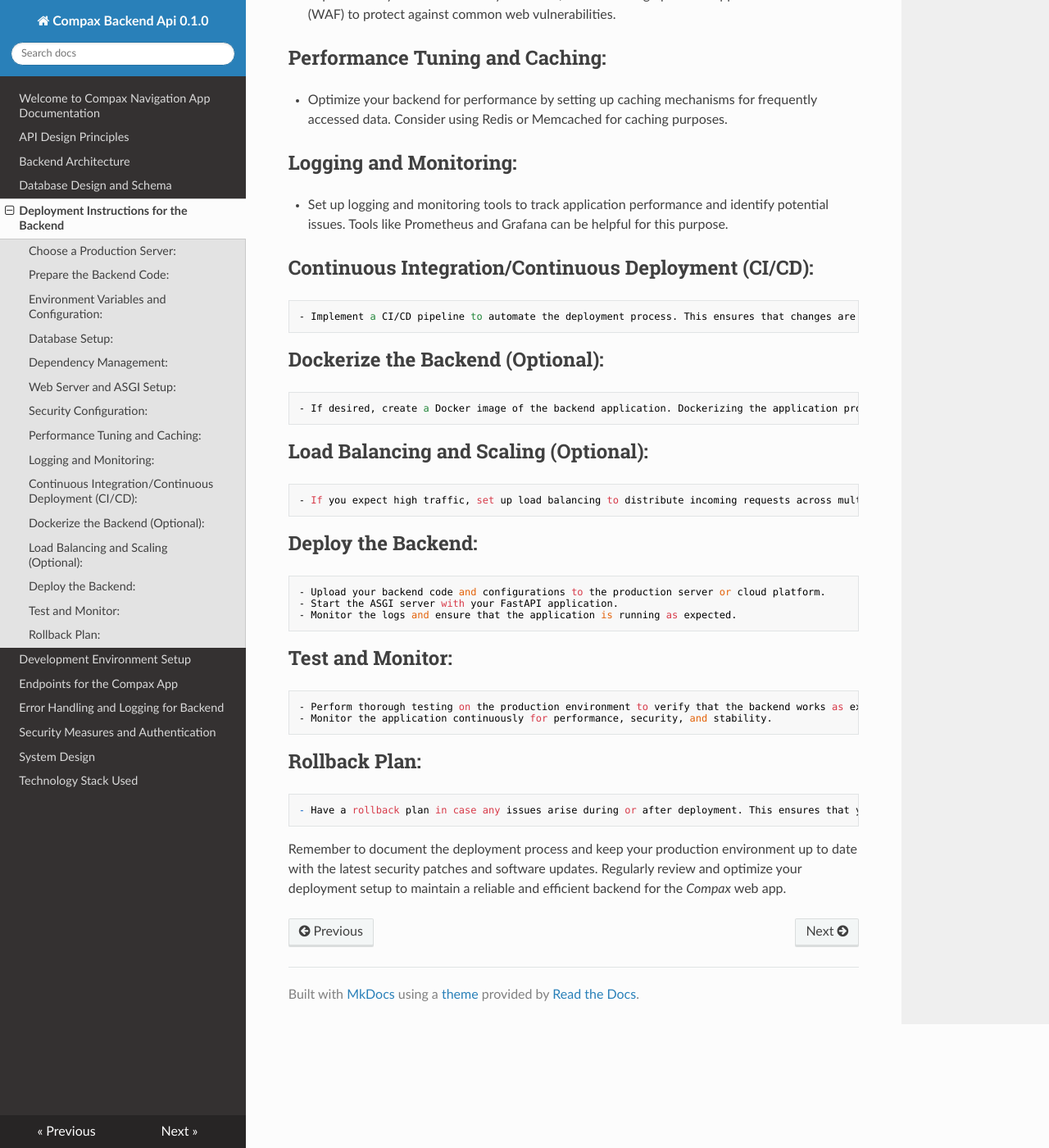
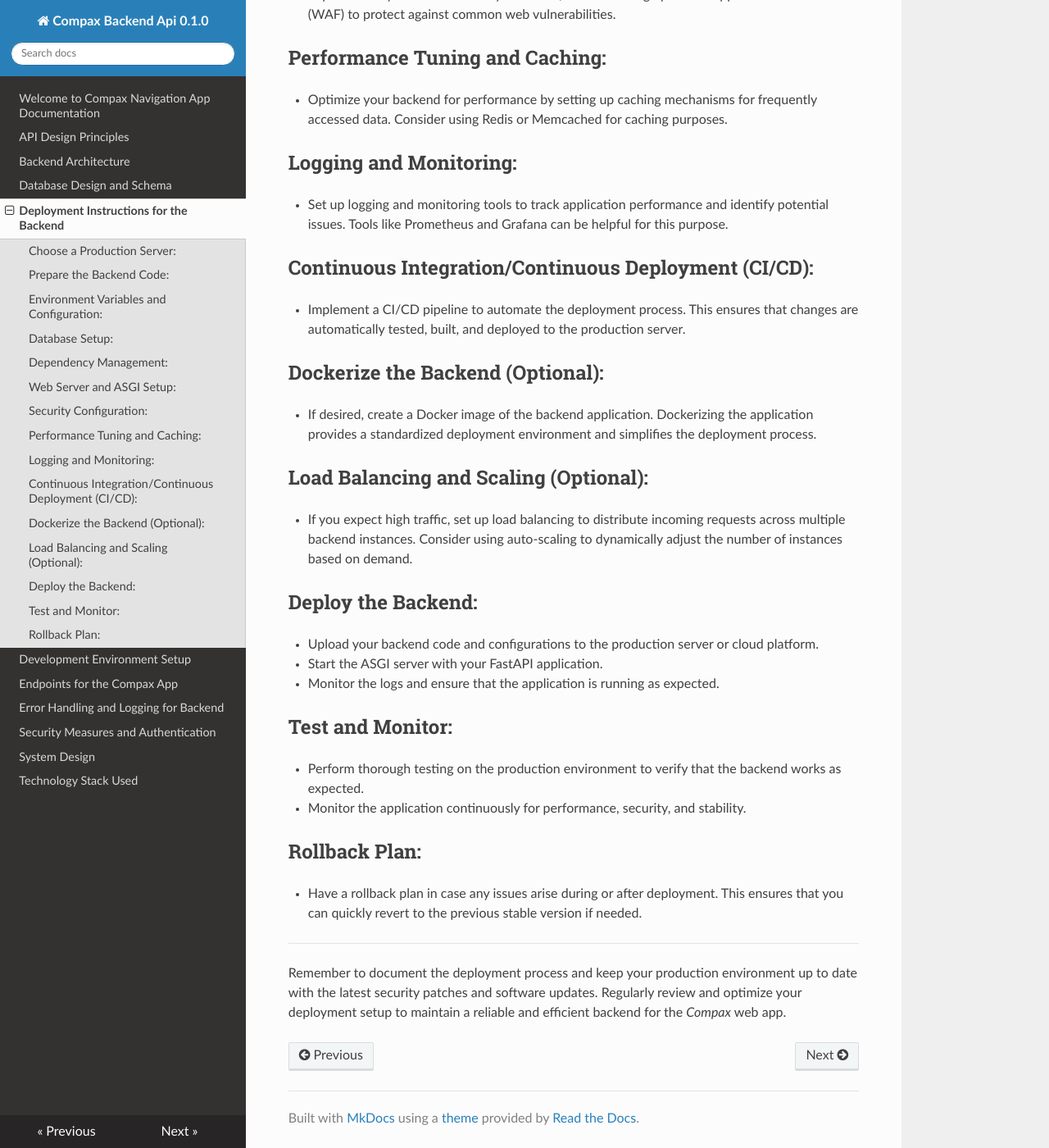
Before and after one commit to TEAMX-HUB/Compax-docs, an MkDocs documentation site: the page built from docs/deployment_instructions.md, in a window 1280 px wide and 1400 px high, scrolled down 1243 px. Shown: the whole window at 82% size. Built offline with MkDocs 1.6.1, drawn with Linux system fonts in a browser that asks for light colours; nearby versions of some CDN libraries.

Commit message:
Update deployment_instructions

```diff
--- a/docs/deployment_instructions.md
+++ b/docs/deployment_instructions.md
@@ -32,24 +32,25 @@ Deploying the backend of the *Compax* web app involves making it accessible on a
    - Set up logging and monitoring tools to track application performance and identify potential issues. Tools like Prometheus and Grafana can be helpful for this purpose.
 
 ## Continuous Integration/Continuous Deployment (CI/CD):
-    - Implement a CI/CD pipeline to automate the deployment process. This ensures that changes are automatically tested, built, and deployed to the production server.
+- Implement a CI/CD pipeline to automate the deployment process. This ensures that changes are automatically tested, built, and deployed to the production server.
 
 ## Dockerize the Backend (Optional):
-    - If desired, create a Docker image of the backend application. Dockerizing the application provides a standardized deployment environment and simplifies the deployment process.
+- If desired, create a Docker image of the backend application. Dockerizing the application provides a standardized deployment environment and simplifies the deployment process.
 
 ## Load Balancing and Scaling (Optional):
-    - If you expect high traffic, set up load balancing to distribute incoming requests across multiple backend instances. Consider using auto-scaling to dynamically adjust the number of instances based on demand.
+- If you expect high traffic, set up load balancing to distribute incoming requests across multiple backend instances. Consider using auto-scaling to dynamically adjust the number of instances based on demand.
 
 ## Deploy the Backend:
-    - Upload your backend code and configurations to the production server or cloud platform.
-    - Start the ASGI server with your FastAPI application.
-    - Monitor the logs and ensure that the application is running as expected.
+- Upload your backend code and configurations to the production server or cloud platform.
+- Start the ASGI server with your FastAPI application.
+ - Monitor the logs and ensure that the application is running as expected.
 
 ## Test and Monitor:
-    - Perform thorough testing on the production environment to verify that the backend works as expected.
-    - Monitor the application continuously for performance, security, and stability.
+- Perform thorough testing on the production environment to verify that the backend works as expected.
+- Monitor the application continuously for performance, security, and stability.
 
 ## Rollback Plan:
-    - Have a rollback plan in case any issues arise during or after deployment. This ensures that you can quickly revert to the previous stable version if needed.
+- Have a rollback plan in case any issues arise during or after deployment. This ensures that you can quickly revert to the previous stable version if needed.
 
+___________________________
 Remember to document the deployment process and keep your production environment up to date with the latest security patches and software updates. Regularly review and optimize your deployment setup to maintain a reliable and efficient backend for the *Compax* web app.
```
